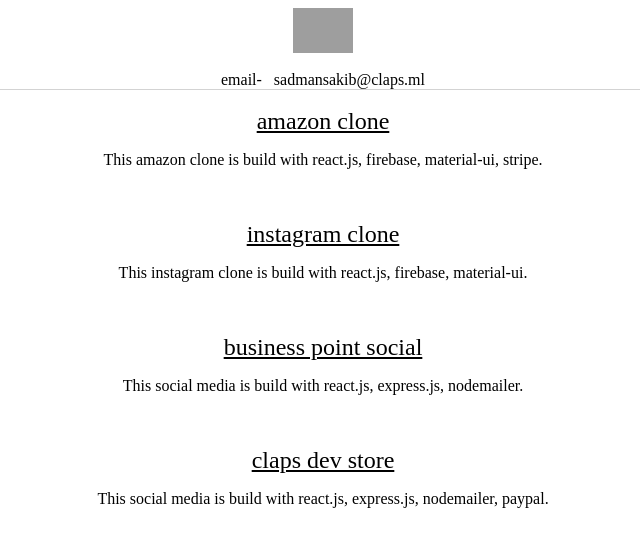
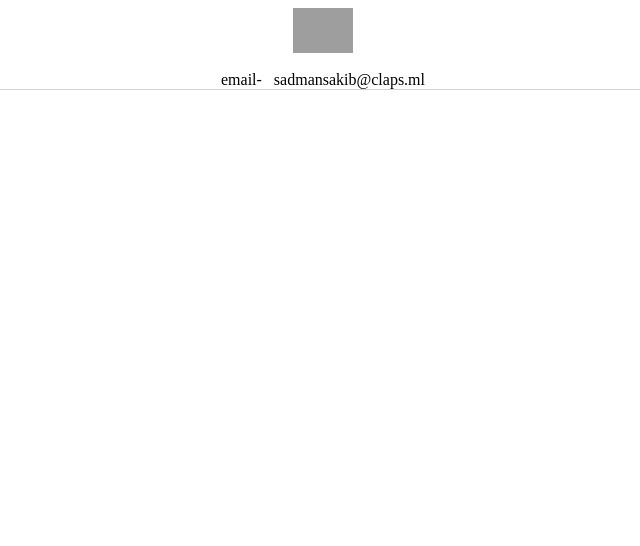
Before and after one commit to sadman-sakib-abesh/mail-varification-not-for-use, a plain HTML site: page index.html in a window 1280 px wide. Shown: the whole page, without its empty margins (317-957 px from the left). Drawn offline with Linux system fonts and the light colour scheme; grey boxes are pictures that could not be loaded.

Commit message:
Update index.html

```diff
--- a/index.html
+++ b/index.html
@@ -25,15 +25,6 @@ a{
 </center>
 <br/>
 <center>
-    <a href="https://amazon-clone-bp.netlify.app/#/">amazon clone</a><br>
-    <p>This amazon clone is build with react.js, firebase, material-ui, stripe.</p><br/><br/>
-    <a href="https://instagram-clone-bp.netlify.app/">instagram clone</a><br>
-    <p>This instagram clone is build with react.js, firebase, material-ui.</p><br/><br/>
-    <a href="https://trial-businesspoint.ml/#/">business point social</a><br>
-    <p>This social media is build with react.js, express.js, nodemailer.</p><br/><br/>
-<a href="https://www.clapsbd.ml/#/">claps dev store</a><br>
-    <p>This social media is build with react.js, express.js, nodemailer, paypal.</p><br/><br/>
-
 
 </center>
     <br/><br/><br/>
```
